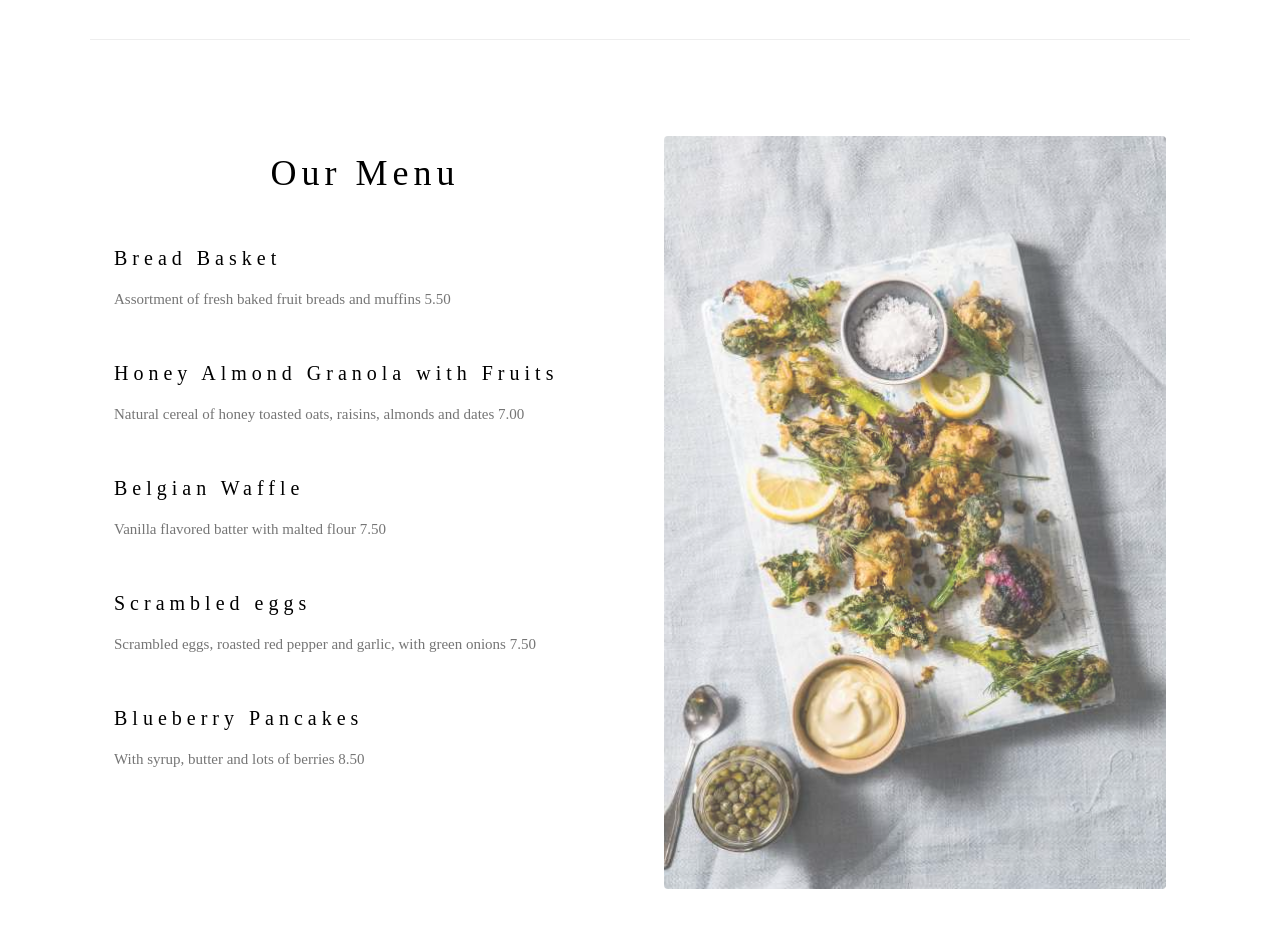
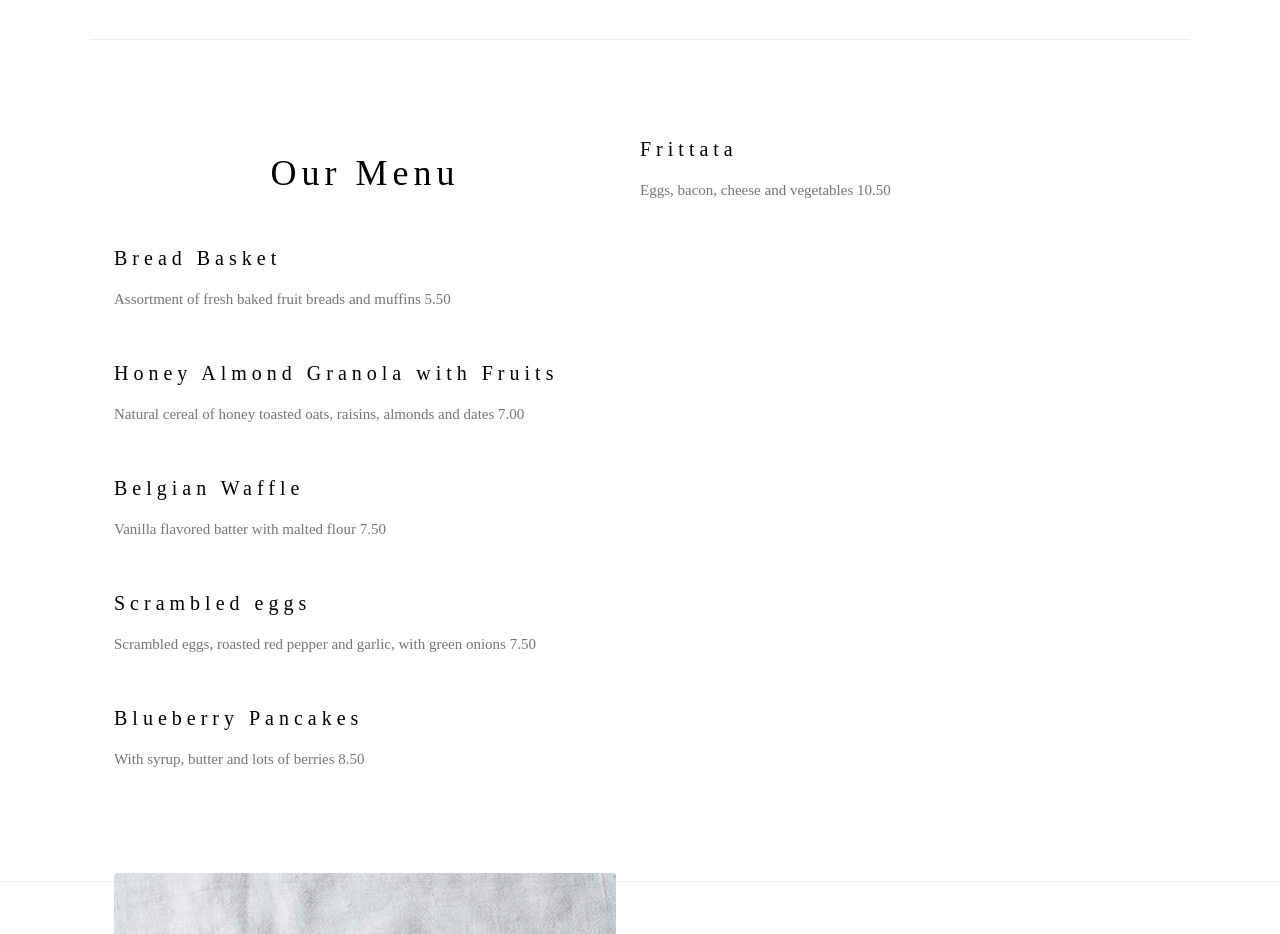
Before and after one commit to leao-arch/mywebsite, a plain HTML site: page index.html in a window 1280 px wide. Shown: the part 1400-2334 px from the top of the page. Drawn offline with nearby package versions, Linux system fonts and the light colour scheme.

Commit message:
Adicionado o item Frittata ao menu

```diff
--- a/index.html
+++ b/index.html
@@ -76,6 +76,10 @@ h1, h2, h3, h4, h5, h6 {
       <p class="w3-text-grey">With syrup, butter and lots of berries 8.50</p>
     </div>
 
+      <h4>Frittata</h4>
+      <p class="w3-text-grey">Eggs, bacon, cheese and vegetables 10.50</p>
+    </div>
+
     <div class="w3-col l6 w3-padding-large">
       <img src="tablesetting.jpg" class="w3-round w3-image w3-opacity-min" alt="Menu" style="width:100%">
     </div>
```
